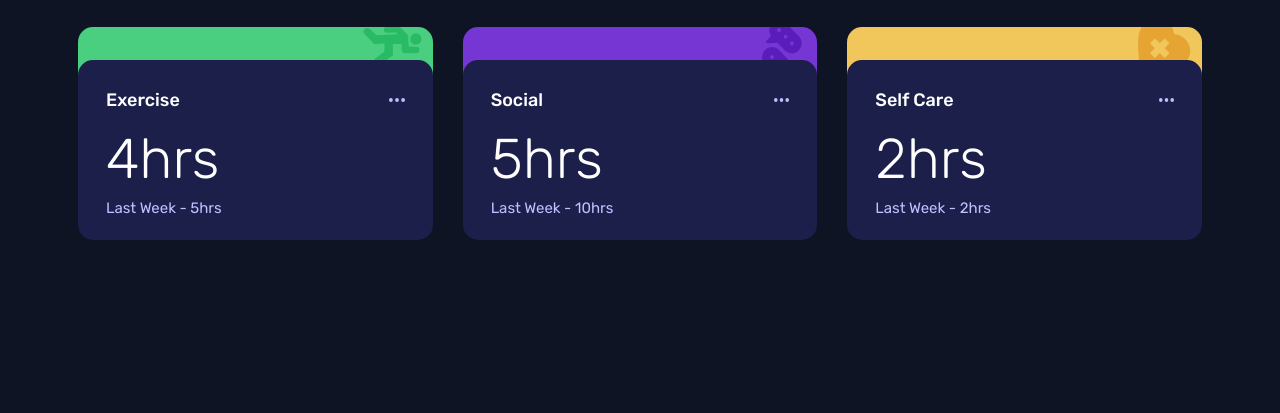
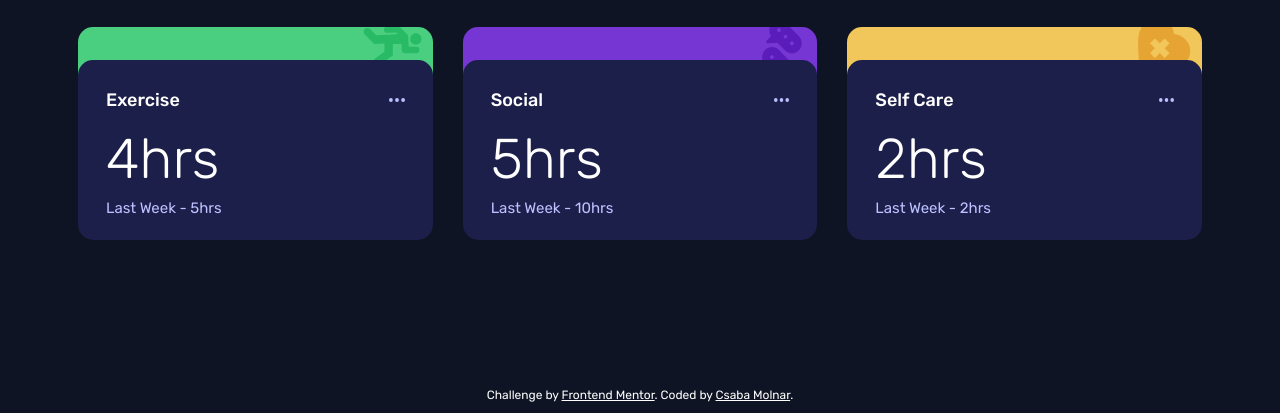
Before and after one commit to DocForLoop/time-tracking-dashboard, a website built with Vite: page index.html in a window 1280 px wide. Shown: the part 622-1035 px from the top of the page. Built offline with nearby package versions, Linux system fonts and the light colour scheme.

Commit message:
Add attribution

```diff
--- a/index.html
+++ b/index.html
@@ -206,6 +206,13 @@
           </article>
         </section>
       </main>
+
+      <div class="attribution">
+        Challenge by
+        <a class="attribution__link" href="https://www.frontendmentor.io/challenges" target="_blank" rel="noopener">Frontend Mentor</a>.
+        Coded by
+        <a class="attribution__link" href="https://www.frontendmentor.io/profile/DocForLoop" target="_blank" rel="noopener">Csaba Molnar</a>.
+      </div>
     </div>
   </body>
 </html>
--- a/src/scss/components/_dashboard.scss
+++ b/src/scss/components/_dashboard.scss
@@ -3,6 +3,7 @@
 
 .body {
     min-block-size: 100vh;
+    position: relative;
 }
 
 .page-wrapper {
@@ -237,3 +238,29 @@
         white-space: nowrap;
     }
 }
+
+.attribution {
+    position: absolute;
+    inset-block-end: 10px;
+    inset-inline: 0;
+    font-size: 12px;
+    text-align: center;
+    color: var(--clr-light);
+}
+
+.attribution__link {
+    border-radius: 3px;
+    color: var(--clr-light);
+    text-decoration: underline;
+    transition: color 0.3s;
+
+    &:hover,
+    &:focus-visible {
+        color: var(--clr-work);
+    }
+
+    &:focus-visible {
+        outline: 3px solid var(--clr-light);
+        outline-offset: 2px;
+    }
+}
```
